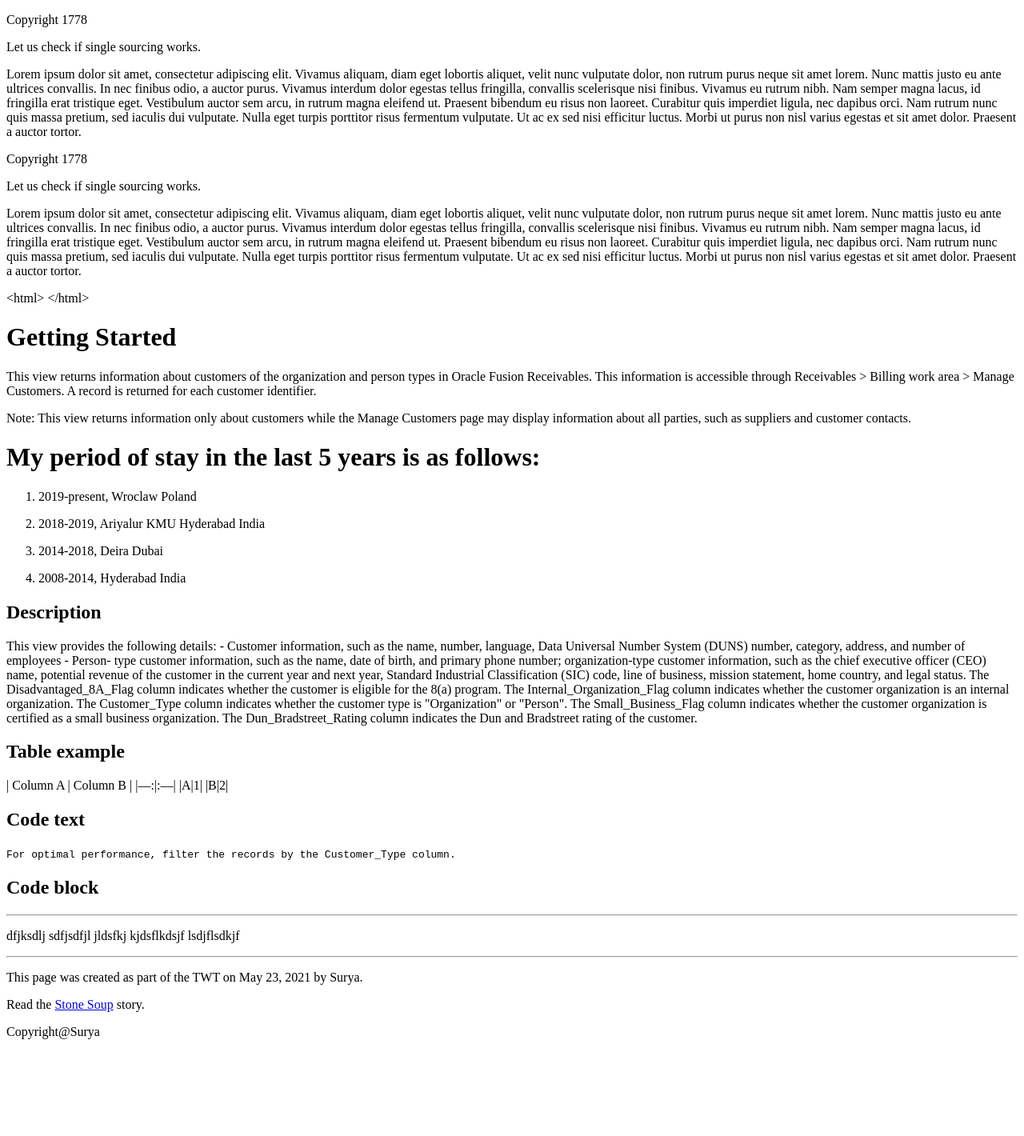
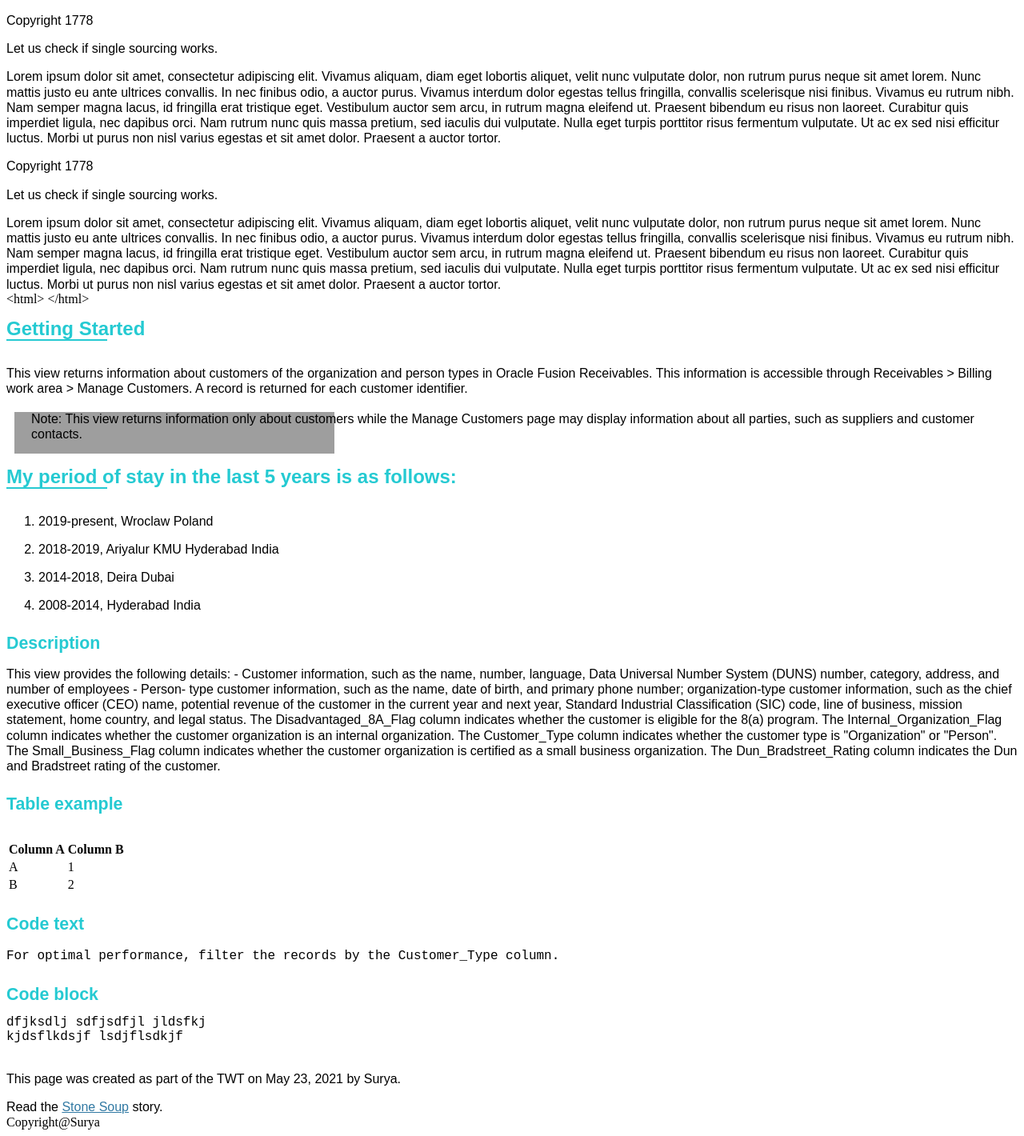
Before and after one commit to SuryaPanneer/turbo-disco, a Jekyll site: the page built from topics/GettingStarted.md, in a window 1280 px wide. Shown: the whole page at 80% size. Built offline with Jekyll 4.4.1, drawn with Linux system fonts in a browser that asks for light colours; before the commit the page ends 1307 px from its top, so only the background shows below that.

Commit message:
corrected syntax

````diff
--- a/_layouts/template.html
+++ b/_layouts/template.html
@@ -1,6 +1,9 @@
 <!DOCTYPE html>
 <html lang="en">
-<head><link rel="stylesheet" type="text/css" href="{{ "/css/styles.css" | absolute_url }}"></head>
+<head><link rel="stylesheet" type="text/css" href="{{ "/css/styles.css" | absolute_url }}">
+
+
+</head>
   <body>
   <header></header>
     <main>
--- a/topics/GettingStarted.md
+++ b/topics/GettingStarted.md
@@ -29,8 +29,9 @@ link: Intro
 - Person- type customer information, such as the name, date of birth, and primary phone number; organization-type customer information, such as the chief executive officer (CEO) name, potential revenue of the customer in the current year and next year, Standard Industrial Classification (SIC) code, line of business, mission statement, home country, and legal status. The Disadvantaged_8A_Flag column indicates whether the customer is eligible for the 8(a) program. The Internal_Organization_Flag column indicates whether the customer organization is an internal organization. The Customer_Type column indicates whether the customer type is "Organization" or "Person". The Small_Business_Flag column indicates whether the customer organization is certified as a small business organization. The Dun_Bradstreet_Rating column indicates the Dun and Bradstreet rating of the customer.</p>
 
 <h2>Table example</h2>
-| Column A | Column B |
-|---:|:---|
+
+|Column A|Column B|
+|---|---|
 |A|1|
 |B|2|
 
@@ -39,12 +40,12 @@ link: Intro
 `For optimal performance, filter the records by the Customer_Type column.`
 
 <h2>Code block</h2>
----
 
+```
 dfjksdlj sdfjsdfjl jldsfkj
 kjdsflkdsjf lsdjflsdkjf
 
----
+```
 
 This page was created as part of the {{page.course}} on {{page.date}} by {{page.author}}.
 
````
Also changed, not shown: css/styles.css (renamed from assets/css/styles.css).
